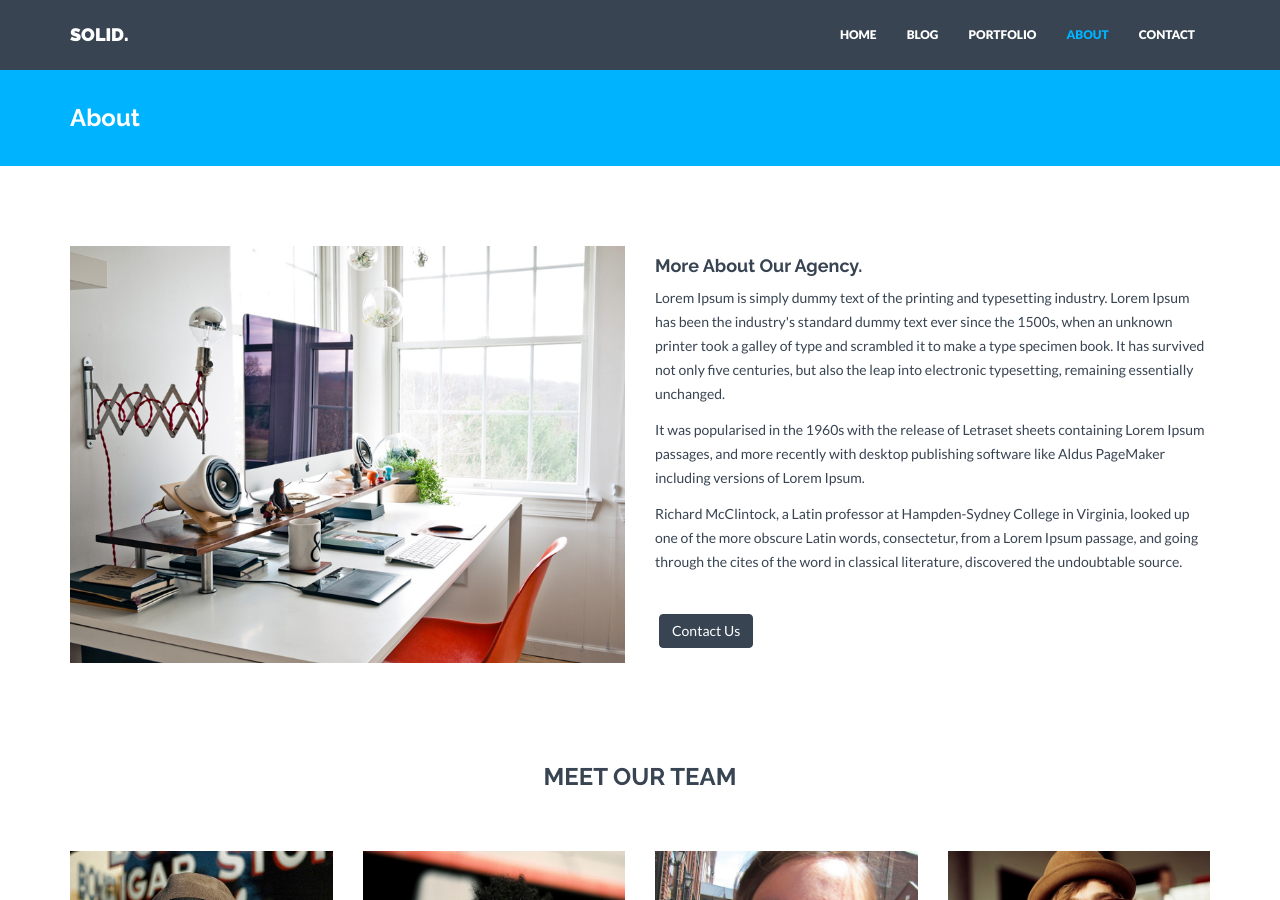
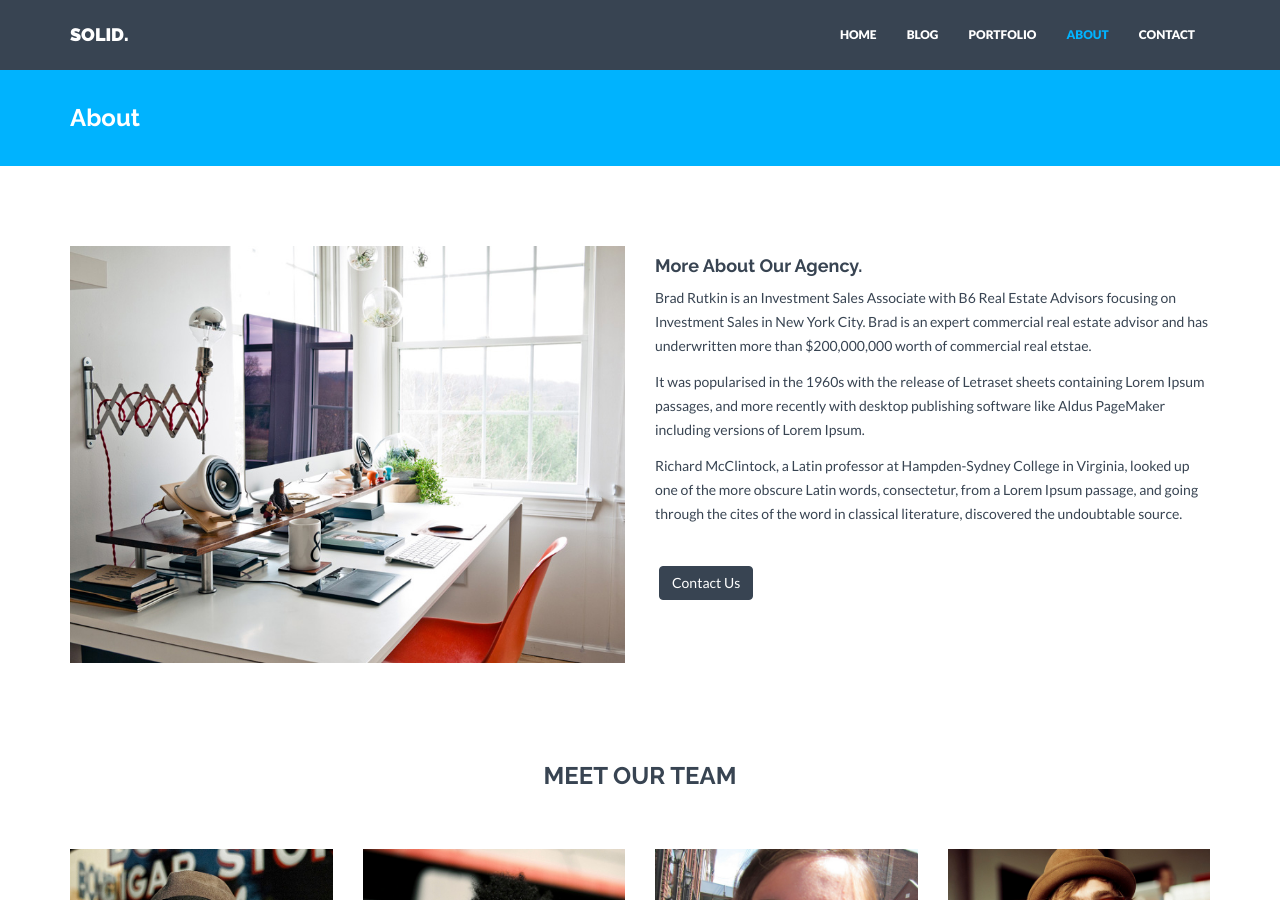
Before and after one commit to bradrutkin/Portfolio-Website, a Jekyll site: the page built from about.html, in a window 1280 px wide and 900 px high. Built offline with Jekyll 4.4.1, drawn with Linux system fonts in a browser that asks for light colours; nearby versions of some CDN libraries.

Commit message:
About Changes

```diff
--- a/about.html
+++ b/about.html
@@ -11,7 +11,7 @@ permalink: /about/
         </div>
         <div class="col-lg-6">
             <h4>More About Our Agency.</h4>
-            <p>Lorem Ipsum is simply dummy text of the printing and typesetting industry. Lorem Ipsum has been the industry's standard dummy text ever since the 1500s, when an unknown printer took a galley of type and scrambled it to make a type specimen book. It has survived not only five centuries, but also the leap into electronic typesetting, remaining essentially unchanged. </p>
+            <p>Brad Rutkin is an Investment Sales Associate with B6 Real Estate Advisors focusing on Investment Sales in New York City. Brad is an expert commercial real estate advisor and has underwritten more than $200,000,000 worth of commercial real etstae. </p>
             <p>It was popularised in the 1960s with the release of Letraset sheets containing Lorem Ipsum passages, and more recently with desktop publishing software like Aldus PageMaker including versions of Lorem Ipsum.</p>
             <p>Richard McClintock, a Latin professor at Hampden-Sydney College in Virginia, looked up one of the more obscure Latin words, consectetur, from a Lorem Ipsum passage, and going through the cites of the word in classical literature, discovered the undoubtable source.</p>
             <p><br/><a href="/contact/" class="btn btn-theme">Contact Us</a></p>
```
